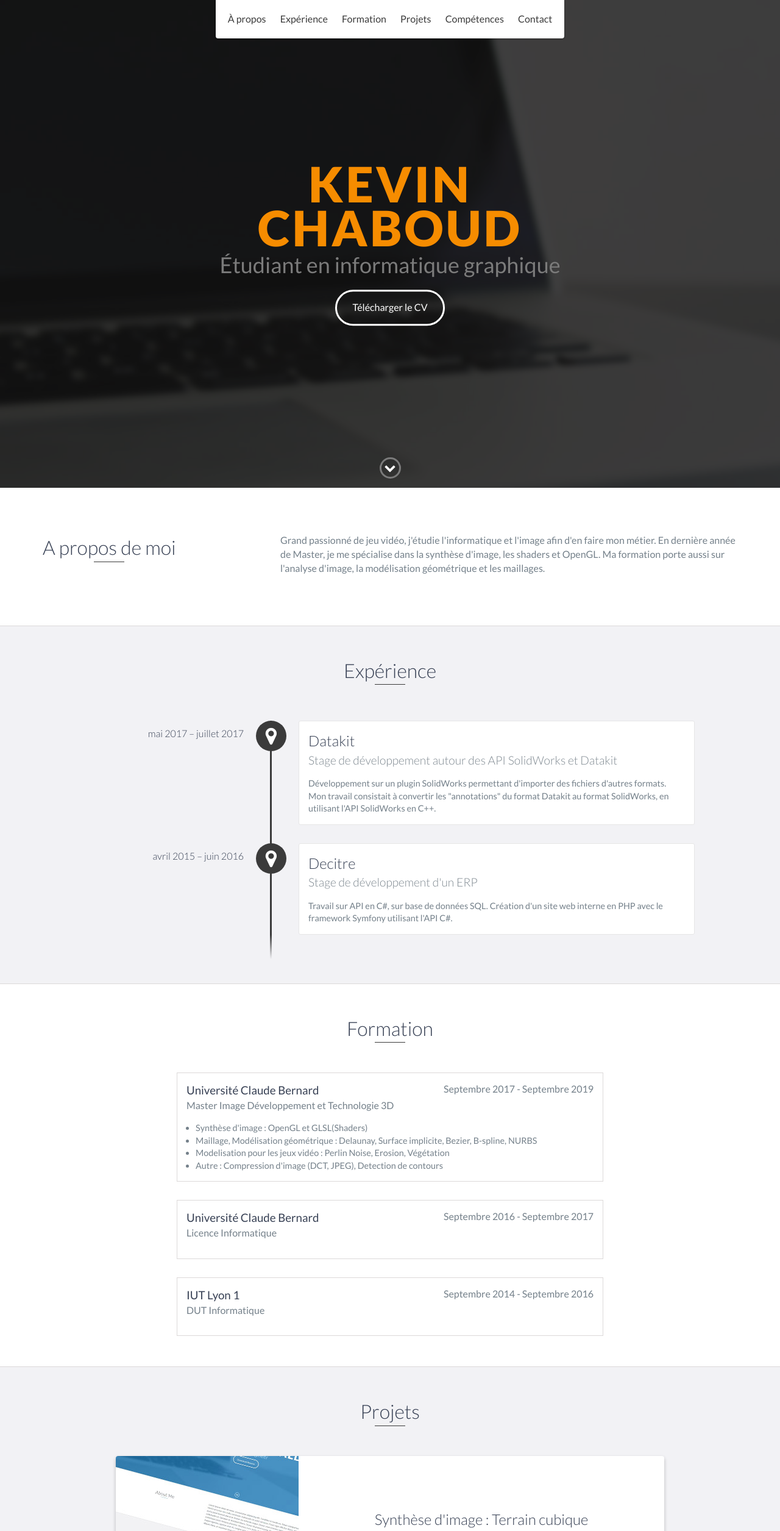
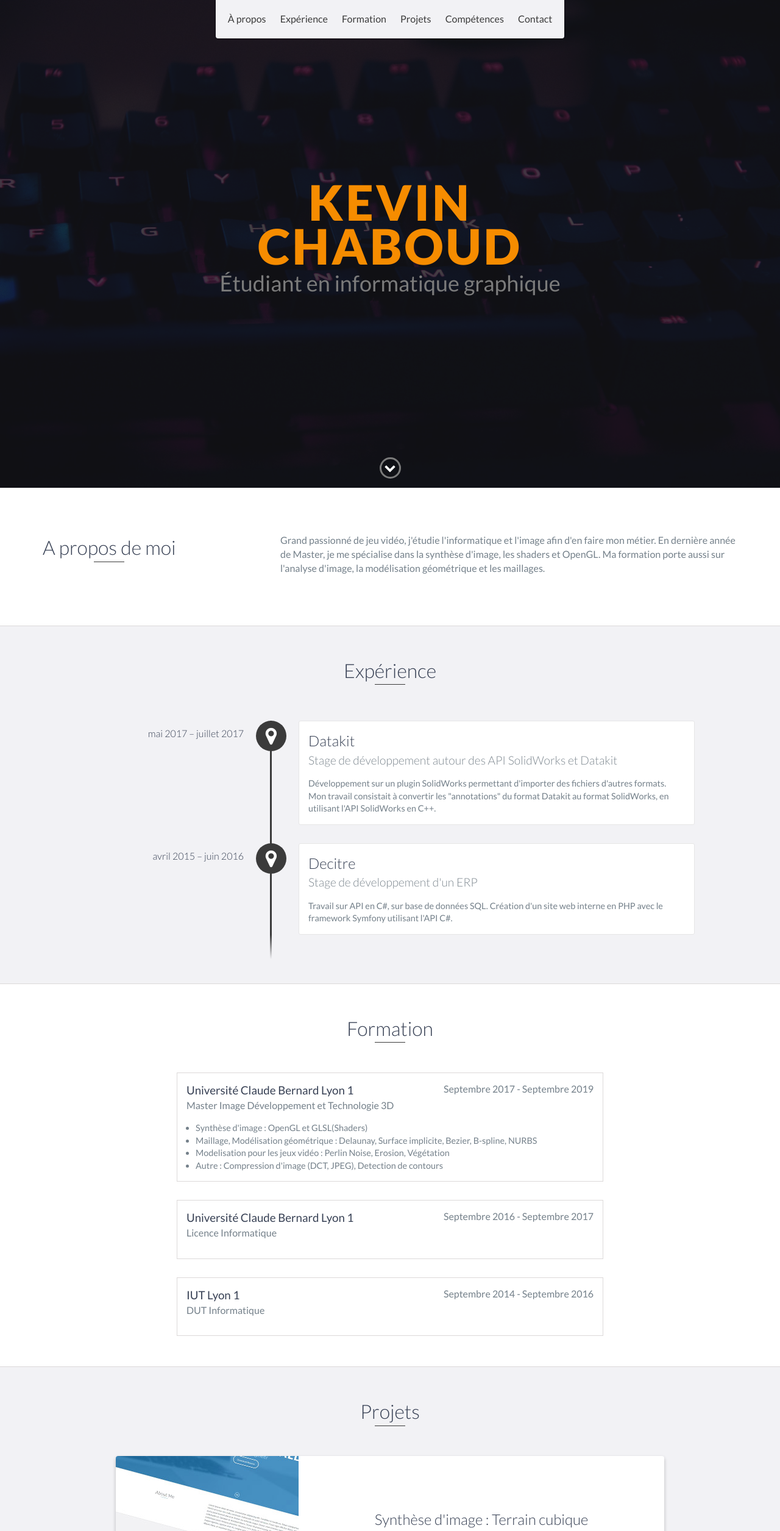
Before and after one commit to kchaboud/kchaboud.github.io, a website: page index.html in a window 1280 px wide. Shown: the top 2511 px of the page at 61% size. Drawn offline with nearby package versions, Linux system fonts and the light colour scheme; files that its build step writes are made by us from their sources.

Commit message:
Version 0.11 - Fixing stuff and new bg image

```diff
--- a/index.html
+++ b/index.html
@@ -50,7 +50,8 @@
         <div id="lead-content">
             <h1>Kevin Chaboud</h1>
             <h2>Étudiant en informatique graphique</h2>
-            <a href="#" class="btn-rounded-white">Télécharger le CV</a>
+            <!-- TODO CV Link -->
+            <!-- <a href="#" class="btn-rounded-white">Télécharger le CV</a> -->
         </div>
         <!-- End #lead-content -->
 
@@ -106,7 +107,7 @@
     <div id="education">
         <h2 class="heading">Formation</h2>
         <div class="education-block">
-            <h3>Université Claude Bernard</h3>
+            <h3>Université Claude Bernard Lyon 1</h3>
             <span class="education-date">Septembre 2017 - Septembre 2019</span>
             <h4>Master Image Développement et Technologie 3D</h4>
             <ul>
@@ -127,7 +128,7 @@
         <!-- End .education-block -->
 
         <div class="education-block">
-            <h3>Université Claude Bernard</h3>
+            <h3>Université Claude Bernard Lyon 1</h3>
             <span class="education-date">Septembre 2016 - Septembre 2017</span>
             <h4>Licence Informatique</h4>
         </div>
--- a/js/scripts.js
+++ b/js/scripts.js
@@ -27,7 +27,7 @@
 
         $('html, body').animate({
             scrollTop: scrollDistance + 'px'
-        }, Math.abs(window.pageYOffset - $(heading).offset().top) / 1);
+        }, Math.abs(window.pageYOffset - $(heading).offset().top) / 2);
 
         // Hide the menu once clicked if mobile
         if ($('header').hasClass('active')) {
--- a/scss/styles.scss
+++ b/scss/styles.scss
@@ -157,7 +157,7 @@ header {
 
     ul {
         display: inline-block;
-        background: $background;
+        background: $background-alt;
         text-align: center;
         padding: 10px;
         margin: 0;
@@ -177,7 +177,7 @@ header {
         &:hover {
             color: $base-color-hover;
             text-decoration: none;
-            background: #eee;
+            background: #fff;
             border-radius: 4px;
         }
 
@@ -214,7 +214,7 @@ header {
     z-index: 20;
     padding: 0 7px;
     border-radius: 4px;
-    background: #fff; //$background;
+    background: $background-alt;
 }
 
 #mobile-menu-close {
@@ -353,7 +353,7 @@ footer {
     height: 100vh;
     min-height: 500px;
     max-height: 1080px;
-    background: url(../images/lead-bg.jpg);
+    background: url(../images/keyboard-bg.jpg);
     background-size: cover;
     padding: 15px;
     overflow: hidden;
```
Also changed, not shown: css/styles.css, images/keyboard-bg.jpg (added), js/scripts.min.js.
